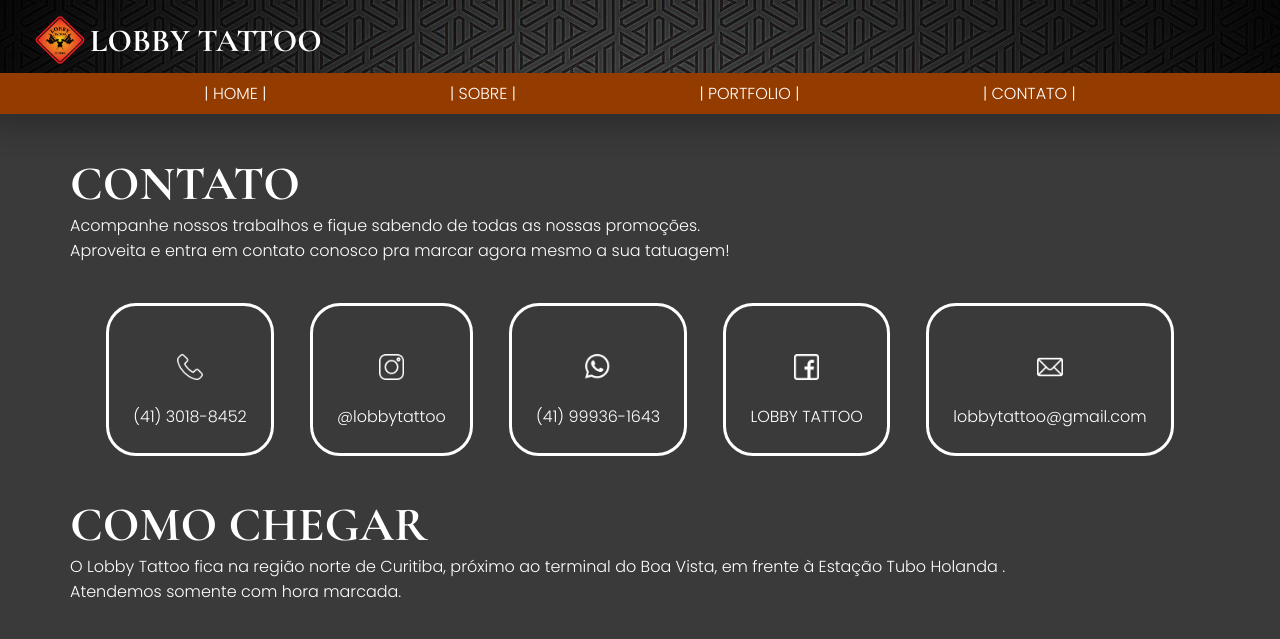
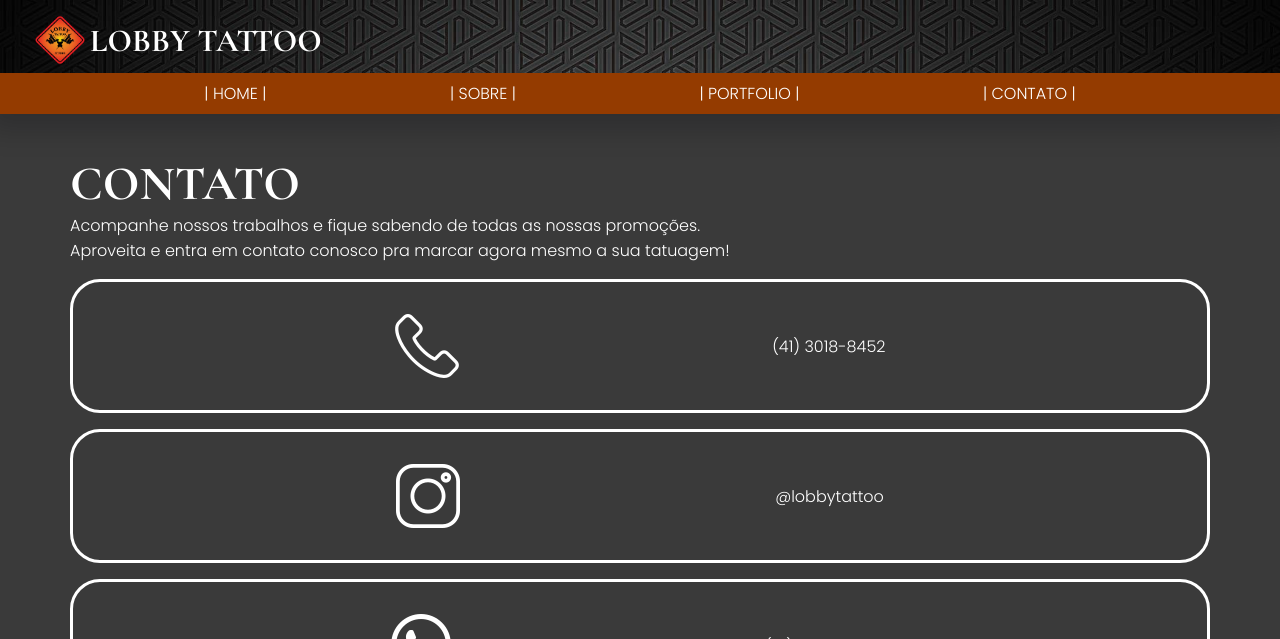
Before and after one commit to ocarlosfelix/LobbyTattoo_website, a Flask app: page /contato in a window 1280 px wide. Shown: the top 639 px of the page. Run offline with Flask 2, Linux system fonts and the light colour scheme; grey boxes are pictures that could not be loaded.

Commit message:
trabalhando a responsividade da tela contato

```diff
--- a/static/styles/styles_contato.css
+++ b/static/styles/styles_contato.css
@@ -81,3 +81,47 @@
   transition-property: all;
   transition-duration: 2s;
 }
+
+@media only screen and (max-device-width: 900px) {
+  .info_section {
+    display: flex;
+    flex-direction: column;
+    justify-content: space-evenly;
+    margin-top: 1vh;
+    margin-bottom: 5vh;
+  }
+
+  .info_box {
+    text-decoration: none;
+    border-style: solid;
+    border-color: #ffffff;
+    border-radius: 30px;
+    margin: 1vh 0;
+  }
+
+  .info_box a {
+    display: flex;
+    flex-direction: row;
+    align-items: center;
+    justify-content: space-evenly;
+    padding: 1vh;
+    text-align: center;
+    font-family: "Poppins", sans-serif;
+    font-size: 1.5rem;
+    font-weight: 300;
+    text-decoration: none;
+    color: #ffffff;
+    width: 100%;
+  }
+
+  .info_icon {
+    max-width: 6vw;
+  }
+
+  .info_box_location {
+    text-decoration: none;
+    border-style: solid;
+    border-color: #ffffff;
+    border-radius: 30px;
+  }
+}
```
